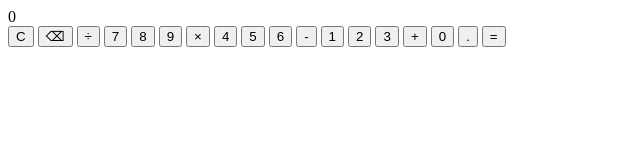
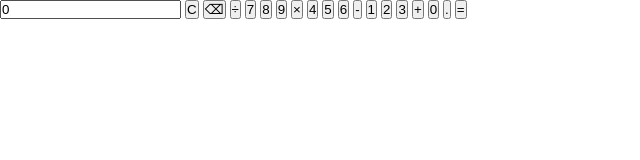
Before and after one commit to lolol0918/odin-calculator, a plain HTML site: page index.html in a window 1280 px wide. Shown: the whole page, without its empty margins (0-640 px from the left). Drawn offline with Linux system fonts and the light colour scheme.

Commit message:
Linked css and js file

```diff
--- a/index.html
+++ b/index.html
@@ -4,11 +4,12 @@
     <meta charset="UTF-8">
     <meta name="viewport" content="width=device-width, initial-scale=1.0">
     <title>Calculator</title>
+    <link rel="stylesheet" href="./static/style/style.css">
 </head>
 <body>
     <div class="calculator">
   <!-- Display -->
-  <div id="display" class="display">0</div>
+  <input id="display" class="display" type="text" value="0" readonly>
 
   <!-- Row 1 -->
   <button class="btn clear">C</button>
@@ -37,6 +38,7 @@
   <button class="btn number zero">0</button>
   <button class="btn number">.</button>
   <button class="btn equals">=</button>
+  <script src="./static/script/script.js"></script>
 </div>
 </body>
 </html>
--- /dev/null
+++ b/static/script/script.js
@@ -0,0 +1 @@
+console.log("Hello, world.");
--- /dev/null
+++ b/static/style/style.css
@@ -0,0 +1,5 @@
+* {
+    padding: 0;
+    margin: 0;
+    box-sizing: border-box;
+}
```
